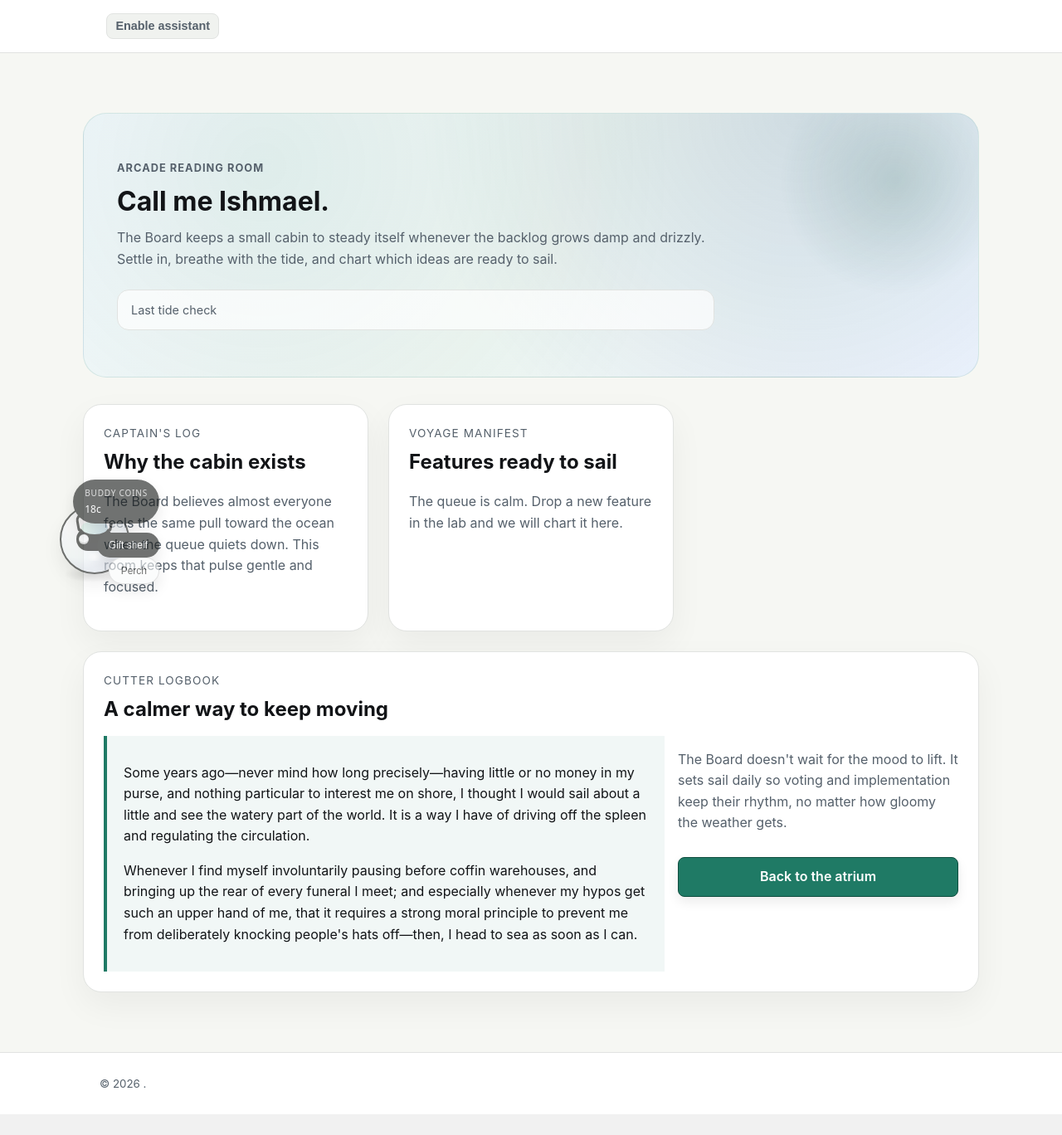
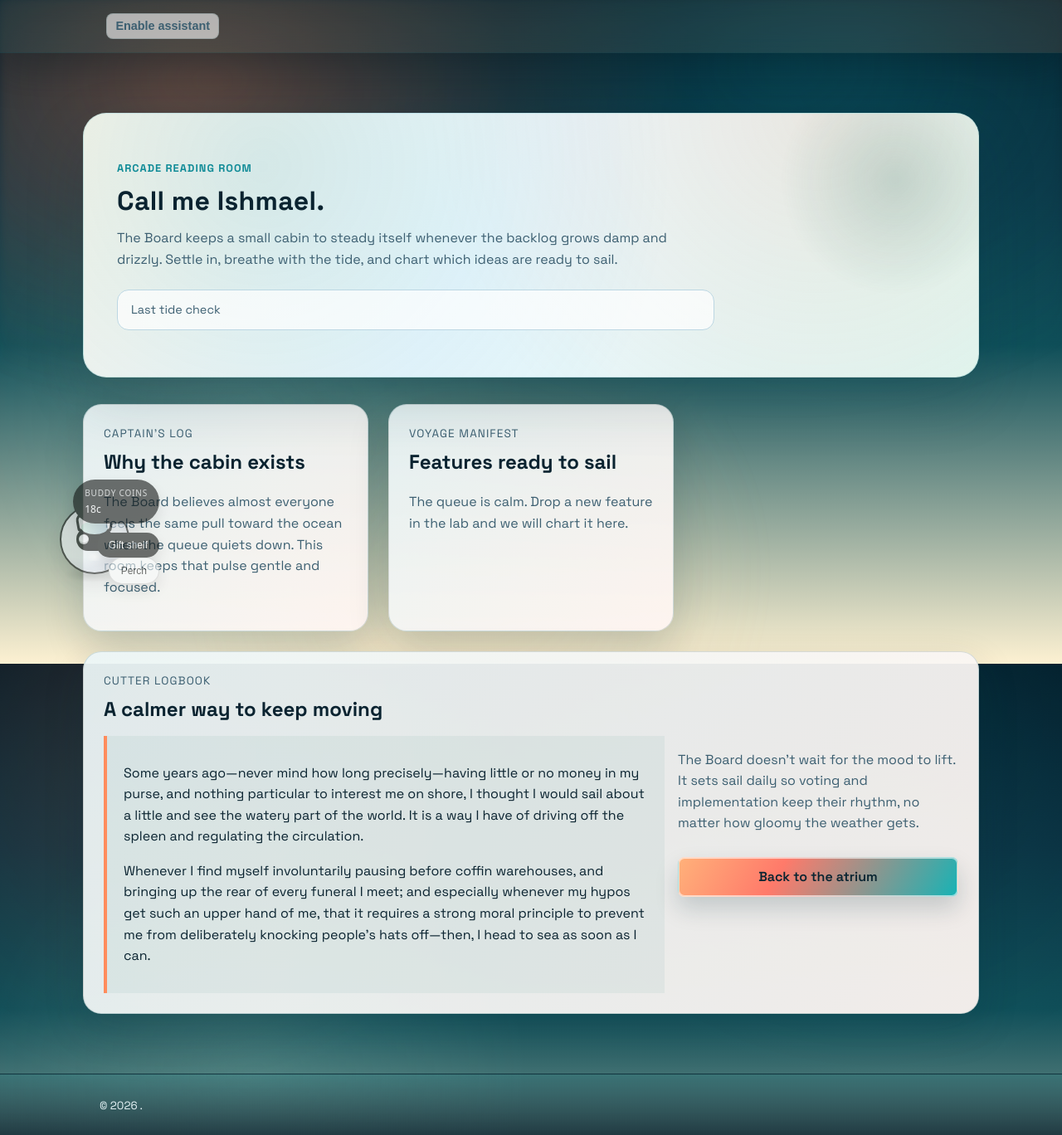
Before and after one commit to skorokithakis/theboard, a Django app: template templates/arcade/ishmael.html in a window 1280 px wide. Shown: the whole page at 83% size. Before the commit the page ends 1343 px from the top, so only its background shows below. Run offline with Django 4.2, Linux system fonts and the light colour scheme; the template is opened without the code that fills it, so the values that code supplies are empty; some libraries are stand-ins or nearby versions.

Commit message:
Implement feature 239: Feel the style, ride the vibe!

```diff
--- a/static/css/main.css
+++ b/static/css/main.css
@@ -1,12 +1,14 @@
 :root {
-  --bg: #f6f7f3;
-  --card: #ffffff;
-  --border: #e1e3e1;
-  --text: #121417;
-  --muted: #55606b;
-  --accent: #1f7a65;
-  --accent-strong: #0f4e3f;
+  --bg: linear-gradient(180deg, #031a27 0%, #0b2f3f 28%, #0f4e58 52%, #fdf1d2 100%);
+  --card: rgba(255, 255, 255, 0.94);
+  --border: #bcd7e3;
+  --text: #0a2330;
+  --muted: #3c5f71;
+  --accent: #ff8c5c;
+  --accent-strong: #108b97;
   --danger: #c1392b;
+  --surf-foam: #b6f7e3;
+  --surf-shadow: rgba(9, 44, 58, 0.18);
 }
 
 * {
@@ -15,10 +17,27 @@
 
 body {
   margin: 0;
-  font-family: "Inter", "Segoe UI", system-ui, -apple-system, sans-serif;
-  background: var(--bg);
+  font-family: "Space Grotesk", "Manrope", "Segoe UI", system-ui, -apple-system, sans-serif;
+  background: radial-gradient(circle at 16% 14%, rgba(255, 140, 92, 0.16), transparent 32%),
+    radial-gradient(circle at 82% 8%, rgba(16, 139, 151, 0.16), transparent 34%),
+    radial-gradient(circle at 24% 62%, rgba(182, 247, 227, 0.12), transparent 30%),
+    var(--bg);
+  background-attachment: fixed;
   color: var(--text);
   line-height: 1.6;
+  position: relative;
+}
+
+body::before {
+  content: "";
+  position: fixed;
+  inset: 0;
+  background: radial-gradient(ellipse at 20% 12%, rgba(255, 140, 92, 0.22), transparent 40%),
+    radial-gradient(ellipse at 74% 10%, rgba(16, 139, 151, 0.2), transparent 42%),
+    radial-gradient(ellipse at 45% 86%, rgba(255, 199, 128, 0.12), transparent 36%);
+  pointer-events: none;
+  z-index: -1;
+  filter: blur(6px);
 }
 
 a:focus-visible {
@@ -27,14 +46,15 @@ a:focus-visible {
 }
 
 a {
-  color: var(--accent);
-  text-decoration: underline;
-  text-decoration-thickness: 0.08em;
-}
-
-a:hover {
   color: var(--accent-strong);
   text-decoration: underline;
+  text-decoration-color: rgba(255, 140, 92, 0.6);
+  text-decoration-thickness: 0.12em;
+  text-underline-offset: 0.18em;
+}
+
+a:hover {
+  color: var(--accent);
 }
 
 img {
@@ -46,12 +66,13 @@ img {
   position: relative;
   padding: 3.5rem 2.5rem;
   margin: 2rem 0;
-  border: 1px solid rgba(31, 122, 101, 0.12);
+  border: 1px solid rgba(16, 139, 151, 0.16);
   border-radius: 28px;
-  background: radial-gradient(circle at 20% 20%, rgba(31, 122, 101, 0.1), transparent 55%),
-    radial-gradient(circle at 80% 0%, rgba(12, 61, 96, 0.14), transparent 50%),
-    linear-gradient(120deg, #f7fbff 0%, #f0f7f3 50%, #eef5ff 100%);
+  background: radial-gradient(circle at 20% 20%, rgba(16, 139, 151, 0.14), transparent 55%),
+    radial-gradient(circle at 82% 0%, rgba(255, 140, 92, 0.15), transparent 50%),
+    linear-gradient(120deg, #fdf7ec 0%, #ebf8ff 45%, #dff7f1 100%);
   overflow: hidden;
+  box-shadow: 0 26px 70px var(--surf-shadow);
 }
 
 .ishmael-hero__header {
@@ -99,11 +120,11 @@ img {
 }
 
 .ishmael-card {
-  background: var(--card);
-  border: 1px solid var(--border);
+  background: linear-gradient(135deg, rgba(16, 139, 151, 0.08), rgba(255, 140, 92, 0.08)), var(--card);
+  border: 1px solid rgba(9, 68, 79, 0.16);
   border-radius: 22px;
   padding: 1.5rem;
-  box-shadow: 0 16px 40px rgba(0, 0, 0, 0.05);
+  box-shadow: 0 18px 48px var(--surf-shadow);
 }
 
 .ishmael-card--wide {
@@ -284,11 +305,14 @@ img {
 }
 
 .site-header {
-  background: var(--card);
-  border-bottom: 1px solid var(--border);
+  background: linear-gradient(115deg, rgba(16, 139, 151, 0.12), rgba(255, 140, 92, 0.12));
+  border-bottom: 1px solid rgba(9, 68, 79, 0.22);
   position: sticky;
   top: 0;
   z-index: 10;
+  box-shadow: 0 16px 48px rgba(3, 22, 32, 0.35);
+  backdrop-filter: blur(12px);
+  isolation: isolate;
 }
 
 .site-header__inner {
@@ -300,9 +324,12 @@ img {
 }
 
 .brand {
+  font-family: "Pacifico", "Space Grotesk", "Manrope", system-ui, sans-serif;
   font-weight: 700;
-  font-size: 1.1rem;
-  color: var(--text);
+  font-size: 1.35rem;
+  color: var(--accent);
+  letter-spacing: 0.04em;
+  text-shadow: 0 10px 32px rgba(255, 140, 92, 0.4);
 }
 
 .site-nav {
@@ -502,6 +532,8 @@ img {
 .site-main {
   padding: 2.5rem 0;
   min-height: 70vh;
+  position: relative;
+  isolation: isolate;
 }
 
 section {
@@ -509,30 +541,56 @@ section {
 }
 
 .page-header {
-  background: var(--card);
-  border: 1px solid var(--border);
-  border-radius: 12px;
+  position: relative;
+  background: linear-gradient(135deg, rgba(255, 140, 92, 0.14), rgba(16, 139, 151, 0.12), rgba(255, 199, 128, 0.12)),
+    var(--card);
+  border: 1px solid rgba(9, 68, 79, 0.16);
+  border-radius: 14px;
   padding: 1.5rem;
-  box-shadow: 0 10px 25px rgba(0, 0, 0, 0.02);
+  box-shadow: 0 24px 60px var(--surf-shadow);
+  overflow: hidden;
+}
+
+.page-header::after {
+  content: "";
+  position: absolute;
+  inset: 0;
+  background: radial-gradient(ellipse at 12% 16%, rgba(182, 247, 227, 0.18), transparent 36%),
+    radial-gradient(ellipse at 84% 8%, rgba(255, 140, 92, 0.18), transparent 38%);
+  pointer-events: none;
+  z-index: 0;
+}
+
+.page-header > * {
+  position: relative;
+  z-index: 1;
 }
 
 .page-eyebrow {
   text-transform: uppercase;
   letter-spacing: 0.08em;
   font-weight: 700;
-  color: var(--muted);
+  color: var(--accent-strong);
   margin: 0 0 0.25rem;
   font-size: 0.8rem;
+  position: relative;
+  z-index: 1;
 }
 
 .page-title {
   margin: 0 0 0.35rem;
   font-size: 2rem;
+  letter-spacing: 0.01em;
+  position: relative;
+  z-index: 1;
 }
 
 .page-lead {
   margin: 0 0 1rem;
   color: var(--muted);
+  max-width: 72ch;
+  position: relative;
+  z-index: 1;
 }
 
 .about-reset__actions {
@@ -558,33 +616,34 @@ section {
 }
 
 .button {
-  background: var(--accent);
-  color: #fff;
-  box-shadow: 0 6px 14px rgba(0, 0, 0, 0.08);
-  border: 1px solid var(--accent-strong);
+  background: linear-gradient(120deg, #ffb17a 0%, #ff7a6a 36%, #17b3b5 100%);
+  color: #082431;
+  box-shadow: 0 14px 28px var(--surf-shadow), 0 0 0 1px rgba(255, 255, 255, 0.6) inset;
+  border: 1px solid rgba(255, 255, 255, 0.6);
 }
 
 .button:hover {
-  background: var(--accent-strong);
-  transform: translateY(-1px);
+  background: linear-gradient(120deg, #ffd39a 0%, #ff8c7c 32%, #12a1a4 100%);
+  transform: translateY(-2px);
 }
 
 .button-outline {
-  background: transparent;
+  background: rgba(255, 255, 255, 0.65);
   color: var(--accent-strong);
-  border: 1px solid var(--border);
+  border: 1px solid rgba(9, 68, 79, 0.2);
+  box-shadow: 0 10px 24px var(--surf-shadow);
 }
 
 .button-outline:hover {
-  border-color: var(--accent);
-  color: var(--accent-strong);
-  transform: translateY(-1px);
+  border-color: rgba(255, 140, 92, 0.5);
+  color: var(--accent);
+  transform: translateY(-2px);
 }
 
 .button-muted {
-  background: #f0f2ef;
-  color: var(--muted);
-  border: 1px solid var(--border);
+  background: rgba(255, 255, 255, 0.6);
+  color: var(--muted);
+  border: 1px solid rgba(9, 68, 79, 0.16);
 }
 
 .button-sm {
@@ -1170,9 +1231,9 @@ body.neon-egg-modal-open {
 
 .site-footer {
   padding: 1.5rem 0;
-  border-top: 1px solid var(--border);
-  background: var(--card);
-  color: var(--muted);
+  border-top: 1px solid rgba(9, 68, 79, 0.2);
+  background: linear-gradient(180deg, rgba(16, 139, 151, 0.12), rgba(3, 26, 39, 0.72));
+  color: #e8f5f8;
 }
 
 .scoreboard-hero,
--- a/templates/base.html
+++ b/templates/base.html
@@ -12,6 +12,9 @@
     <link rel="icon" type="image/png" sizes="96x96" href="{% static 'img/favicon-96.png' %}">
     <link rel="apple-touch-icon" sizes="180x180" href="{% static 'img/favicon-180.png' %}">
     <link rel="shortcut icon" href="{% static 'img/favicon.ico' %}">
+    <link rel="preconnect" href="https://fonts.googleapis.com">
+    <link rel="preconnect" href="https://fonts.gstatic.com" crossorigin>
+    <link href="https://fonts.googleapis.com/css2?family=Manrope:wght@400;500;600;700;800&family=Pacifico&family=Space+Grotesk:wght@400;500;600;700&display=swap" rel="stylesheet">
     <link href="{% static 'css/main.css' %}" rel="stylesheet">
     {% block extra_head %}{% endblock %}
 </head>
```
Also changed, not shown: other parts of static/css/main.css (+41 -35 lines).
